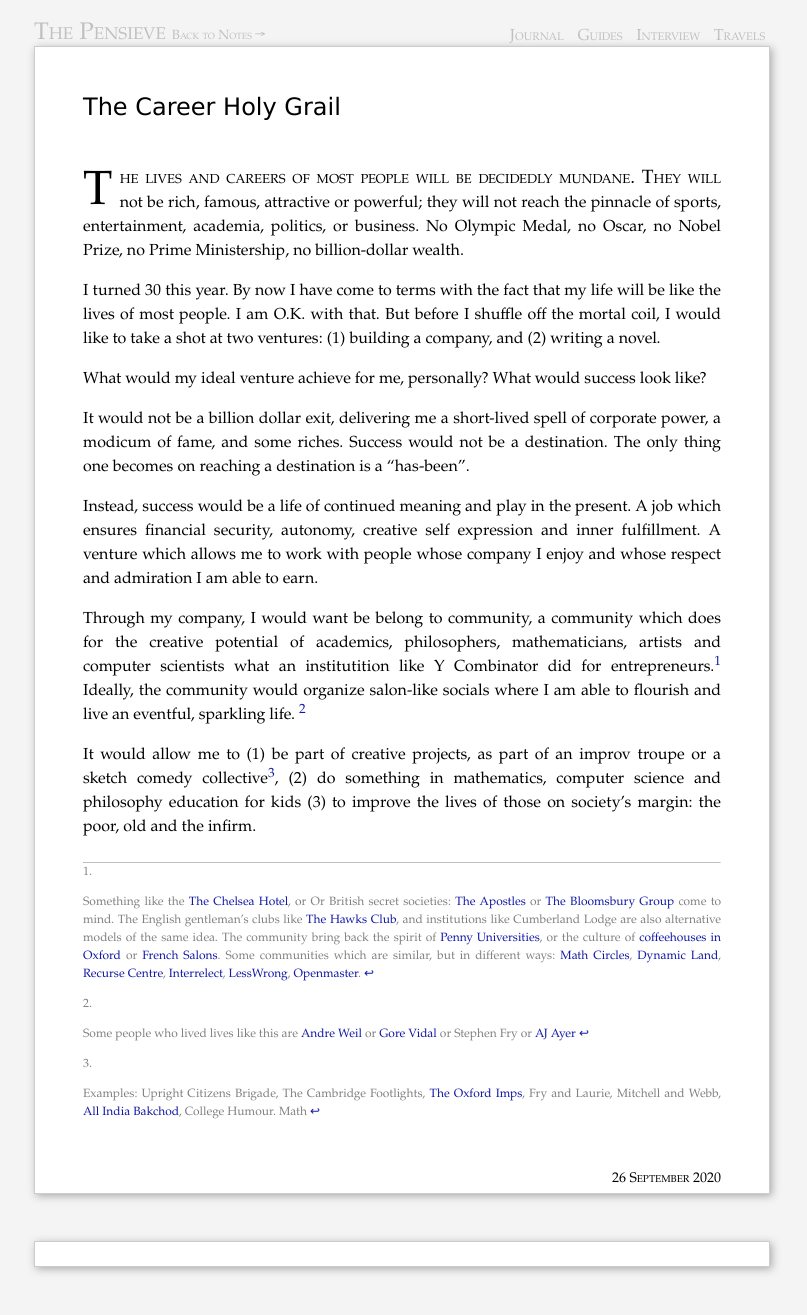
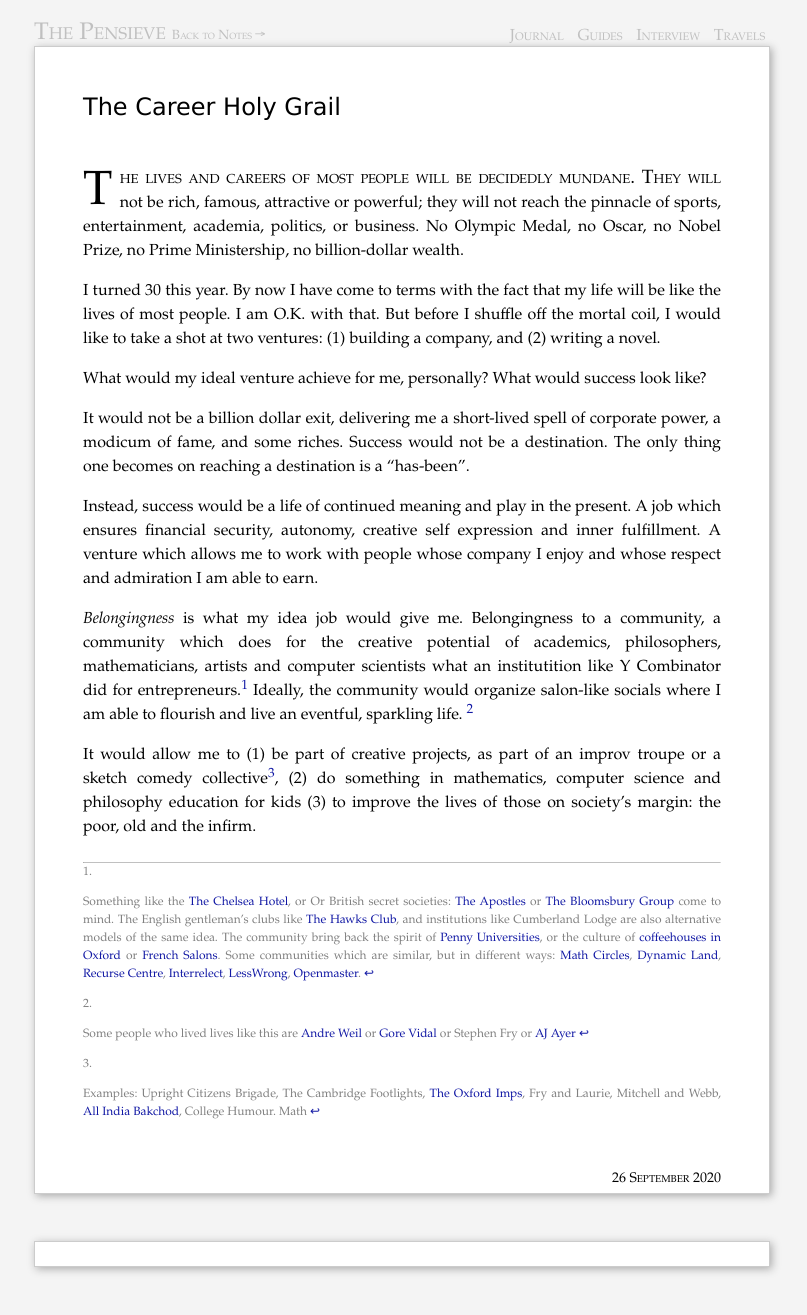
Before and after one commit to piyushahuja/piyushahuja.github.io, a Jekyll site: the page built from _posts/journal/2020-09-26-grail.md, in a window 1280 px wide. Shown: the whole page, without its empty margins (238-1045 px from the left). Built offline with Jekyll 4.4.1, drawn with Linux system fonts in a browser that asks for light colours; comment, search, counter and statistics services are not loaded.

Commit message:
auto deployed

```diff
--- a/_posts/journal/2020-09-26-grail.md
+++ b/_posts/journal/2020-09-26-grail.md
@@ -19,7 +19,7 @@
 
 Instead, success would be a life of continued meaning and play in the present. A job which ensures financial security, autonomy, creative self expression and inner fulfillment. A venture which allows me to work with people whose company I enjoy and whose respect and admiration I am able to earn.
 
-Through my company, I would want be belong to community, a community which does for the creative potential of academics, philosophers, mathematicians, artists and computer scientists what an institutition like Y Combinator did for entrepreneurs.[^Community] Ideally, the community would organize salon-like socials where I am able to flourish and live an eventful, sparkling life. [^Personalities]
+*Belongingness* is what my idea job would give me. Belongingness to a community, a community which does for the creative potential of academics, philosophers, mathematicians, artists and computer scientists what an institutition like Y Combinator did for entrepreneurs.[^Community] Ideally, the community would organize salon-like socials where I am able to flourish and live an eventful, sparkling life. [^Personalities]
 
 [^Community]:  Something like the [The Chelsea Hotel](https://medium.com/@bagelboy/make-america-bohemian-again-de846e35d757), or Or British secret societies: [The Apostles](https://en.wikipedia.org/wiki/Cambridge_Apostles)  or [The Bloomsbury Group](https://en.wikipedia.org/wiki/Bloomsbury_Group) come to mind. The English gentleman's clubs like [The Hawks Club](https://en.wikipedia.org/wiki/Hawks%27_Club), and institutions like Cumberland Lodge are also alternative models of the same idea. The community bring back the spirit of [Penny Universities](https://thonyc.wordpress.com/2015/09/29/the-penny-universities/), or the culture of [coffeehouses in Oxford](https://en.wikipedia.org/wiki/English_coffeehouses_in_the_17th_and_18th_centuries) or [French Salons](https://en.wikipedia.org/wiki/Salon_(gathering)). Some communities which are similar, but in different ways: [Math Circles](https://mathcircles.org/), [Dynamic Land](https://dynamicland.org/#project), [Recurse Centre](https://www.fastcompany.com/90325497/this-coders-retreat-is-rewriting-all-the-rules-to-boost-diversity), [Interrelect](https://www.interintellect.com/), [LessWrong](https://wiki.lesswrong.com/wiki/Less_Wrong_meetup_groups), [Openmaster](https://www.openmasters.org/who).
 
```
